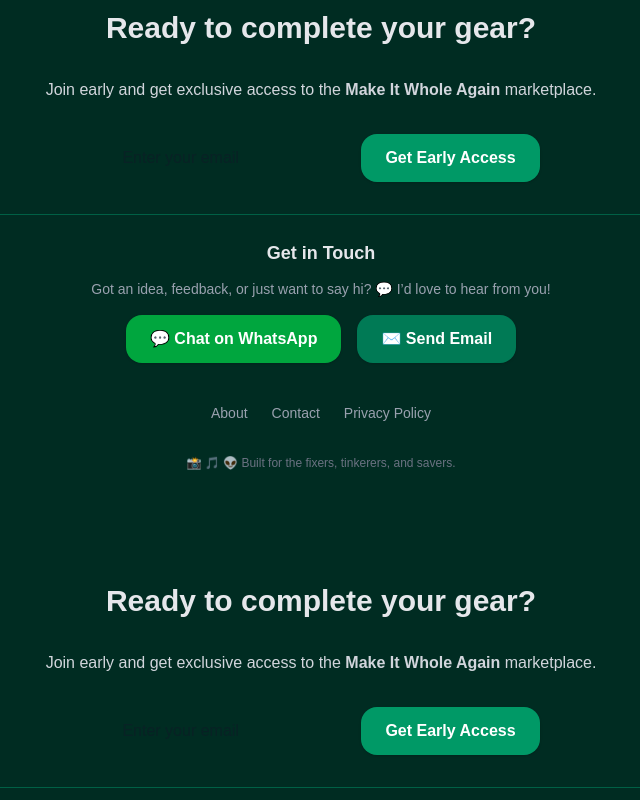
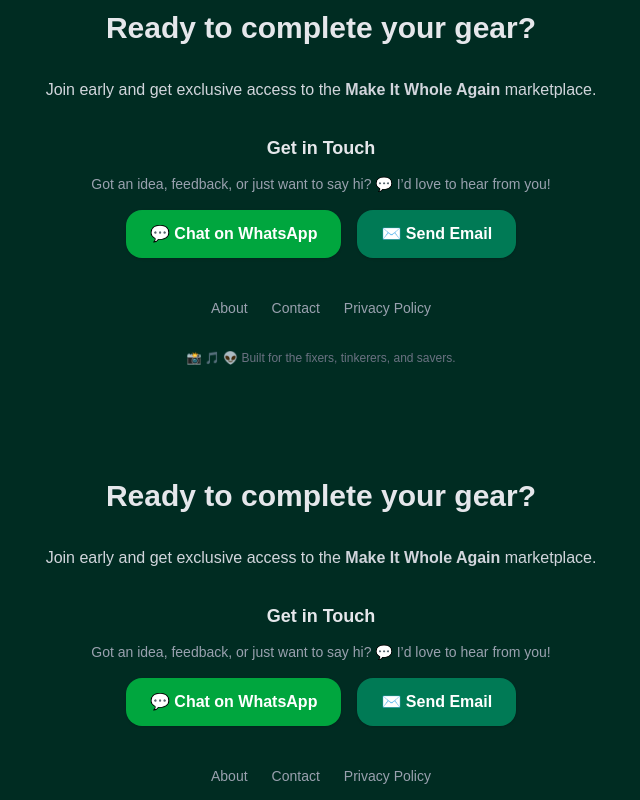
Before and after one commit to gathungugabriel/makeitwholeMVP, a Next.js app: page / in a window 1280 px wide. Shown: the part 2780-3580 px from the top of the page, without its empty margins (319-959 px from the left). Built offline with nearby package versions, Linux system fonts and the light colour scheme.

Commit message:
humanized

```diff
--- a/components/Footer.jsx
+++ b/components/Footer.jsx
@@ -19,29 +19,6 @@
           Join early and get exclusive access to the <span className="font-semibold">Make It Whole Again</span> marketplace.
         </p>
 
-        {/* Email form (Formspree) */}
-        <form
-          action="https://formspree.io/f/your-form-id" // ← Replace with your actual Formspree endpoint
-          method="POST"
-          className="flex flex-col sm:flex-row justify-center items-center gap-3"
-        >
-          <input
-            type="email"
-            name="email"
-            placeholder="Enter your email"
-            required
-            className="w-full sm:w-auto px-5 py-3 rounded-2xl text-gray-900 focus:outline-none"
-          />
-          <Button
-            type="submit"
-            className="bg-emerald-600 text-white hover:bg-emerald-700"
-          >
-            Get Early Access
-          </Button>
-        </form>
-
-        {/* Divider */}
-        <div className="border-t border-emerald-800 my-6"></div>
 
         {/* Contact options */}
         <div className="space-y-3">
```
